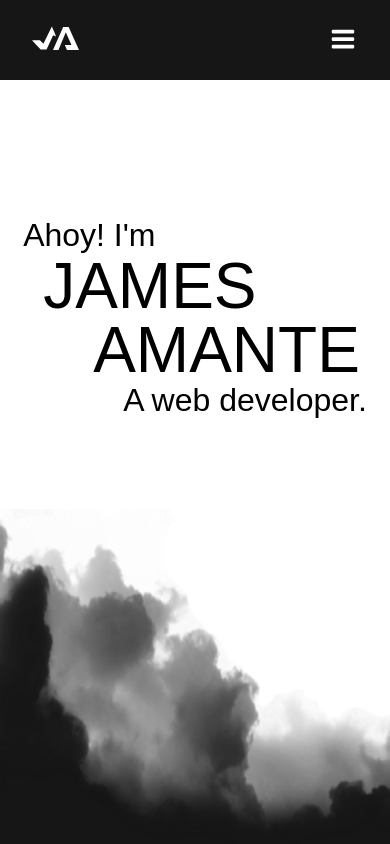
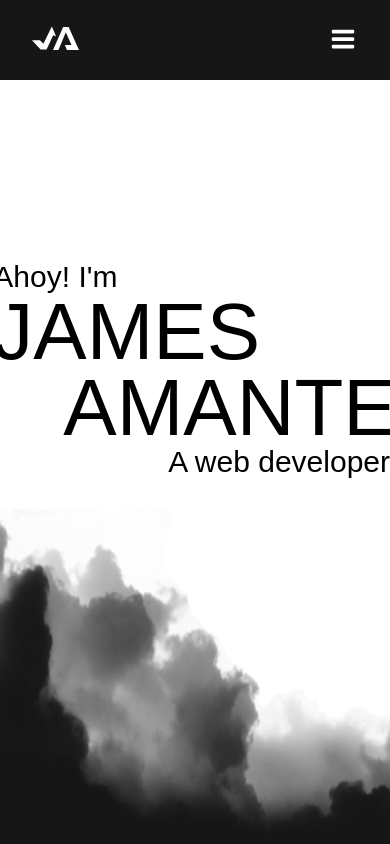
Before and after one commit to iamante/iamante_v2, a React (Create React App) app: page / in a window 390 px wide. Built offline with nearby package versions, Linux system fonts and the light colour scheme; a web font is replaced by a local one.

Commit message:
fixing font-size

```diff
--- a/src/components/Hero/Hero.css
+++ b/src/components/Hero/Hero.css
@@ -1,42 +1,40 @@
 .hero {
   width: 100%;
   position: relative;
+  height: calc(100vh - 133px);
   display: flex;
-  flex-direction: column;
-  align-items: center;
-  height: calc(100vh - 133px);
+  justify-content: center;
+  align-items: flex-start;
 }
 
 .hero-title {
   font-family: "Englebert", sans-serif;
-  font-size: 3rem;
   padding-top: 4rem;
-  display: flex;
-  flex-direction: column;
 }
 
 .hero-title h4 {
   margin: 0;
   font-weight: 500;
+  font-size: 40px;
 }
 
-.hero-title > div {
+.hero-title > h1 {
   text-transform: uppercase;
-  line-height: 6rem;
-  font-size: 7rem;
+  font-weight: normal;
+  margin: 0;
+  font-size: 120px;
+  line-height: 3cm;
 }
 
-.hero-title > div:nth-last-child(2),
-.hero-title > h4:nth-last-child(1) {
-  margin-left: 100px;
+.hero-title h1 span {
+  display: block;
+  text-align: end;
+  margin-left: 70px;
 }
 
-.hero-title > div:nth-last-child(3) {
-  margin-left: 20px;
-}
-
-.hero-title h1 > span {
-  padding-right: 20px;
+.hero-title > span {
+  font-size: 40px;
+  float: right;
 }
 
 .hero img {
@@ -89,7 +87,6 @@
     opacity: 0;
   }
 }
-
 
 @keyframes light2 {
   0% {
@@ -147,14 +144,14 @@
     width: 920px;
   }
 
-  .hero-title {
-    font-size: 2rem;
-    padding-top: 35%;
+  .hero-title h4,
+  .hero-title > span {
+    font-size: 30px;
   }
 
-  .hero-title > div {
-    line-height: 4rem;
-    font-size: 4rem;
+  .hero-title h1 {
+    font-size: 80px;
+    line-height: 2cm;
   }
 
   .hero img {
@@ -163,19 +160,20 @@
     left: 0;
     bottom: 0;
   }
+}
 
-  .hero-title > div:nth-last-child(2),
-  .hero-title > span:nth-last-child(1) {
-    margin-left: 70px;
+@media screen and (max-width: 360px) {
+  .hero-title h4,
+  .hero-title > span {
+    font-size: 25px;
+  }
+
+  .hero-title h1 {
+    font-size: 70px;
+    line-height: 1.7cm;
+  }
+
+  .hero-title h1 span {
+    margin-left: 30px;
   }
 }
-
-@media screen and (max-width: 375px) {
-  .hero-title {
-    font-size: 1.2rem;
-  }
-
-  .hero-title div {
-    font-size: 3.5rem;
-  }
-}
--- a/src/components/Hero/Hero.js
+++ b/src/components/Hero/Hero.js
@@ -1,21 +1,20 @@
-import React from 'react'
-import './Hero.css'
+import React from "react";
+import "./Hero.css";
 
 function Hero() {
   return (
     <section className="hero">
       <div className="hero-title">
         <h4>Ahoy! I'm</h4>
-                <div>James</div>
-                <div>Amante</div>
-                <h4>A web developer.</h4>
+        <h1>James <span>Amante</span></h1>
+        <span>A web developer.</span>
       </div>
       <img src="images/cloud.png" alt="black-cloud" />
       <img src="images/light1.png" alt="lightning" id="light1" />
       <img src="images/light2.png" alt="lightning" id="light2" />
-            <img src="images/cloud-f.png" alt="black-cloud-front"/>
+      <img src="images/cloud-f.png" alt="black-cloud-front" />
     </section>
-    )
+  );
 }
 
-export default Hero
+export default Hero;
```
Lines whose indentation alone changed are shown as unchanged.
